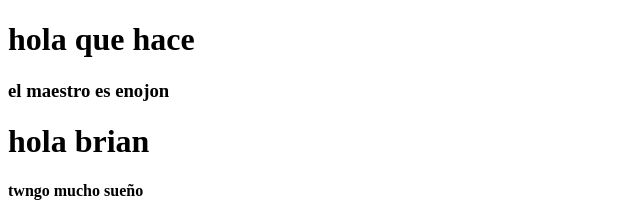
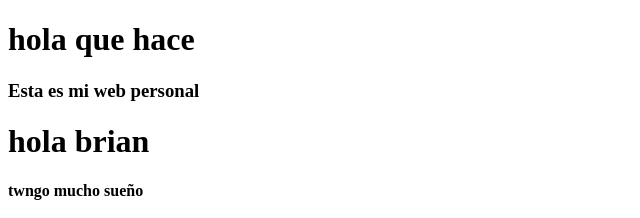
Before and after one commit to FERANGELMA/Clase1, a plain HTML site: page index.html in a window 1280 px wide. Shown: the top 218 px of the page, 0-640 px from the left. Drawn offline with Linux system fonts and the light colour scheme.

Commit message:
este es un cambio

```diff
--- a/index.html
+++ b/index.html
@@ -8,7 +8,7 @@
 </head>
 <body>
     <h1>hola que hace</h1>
-    <h3>el maestro es enojon
+    <h3>Esta es mi web personal
     </h3>
     <h1>hola brian</h1>
     <h4>twngo mucho sueño</h4>
```
